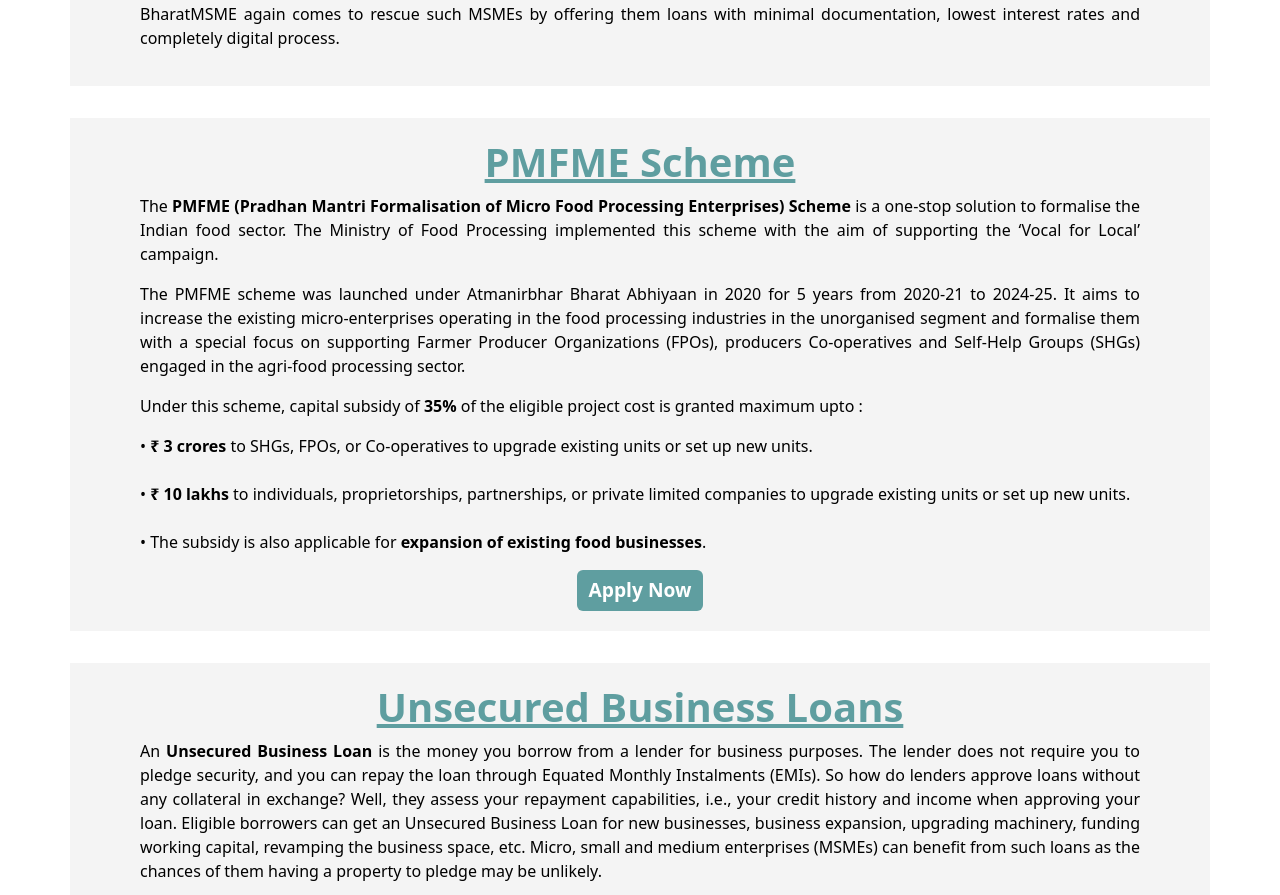
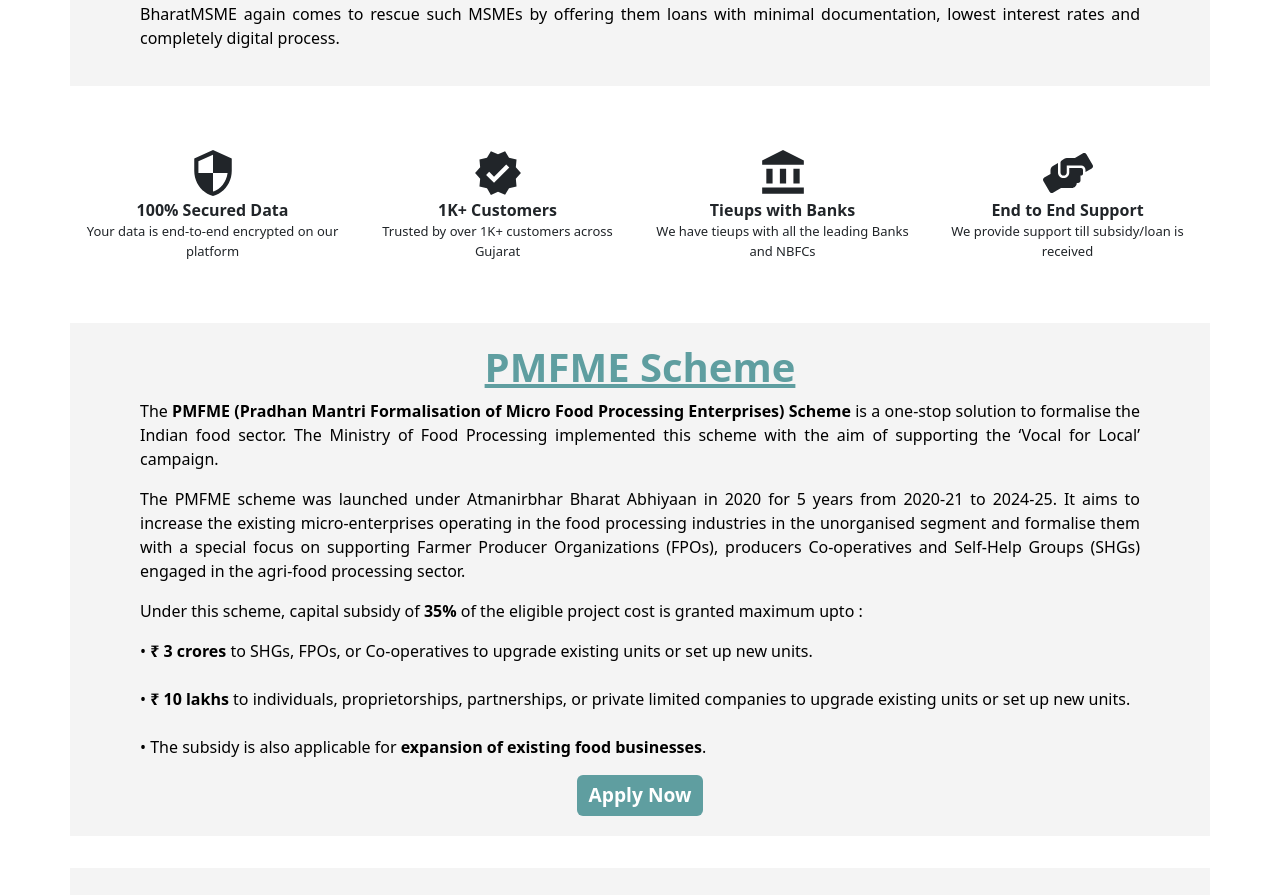
Before and after one commit to agarwalnishtha/BharatSMEFinalFrontend1, a React (Create React App) app: page / in a window 1280 px wide. Shown: the part 1080-1975 px from the top of the page. Built offline with nearby package versions, Linux system fonts and the light colour scheme.

Commit message:
content added

```diff
--- a/src/App.css
+++ b/src/App.css
@@ -199,3 +199,13 @@
   background-color: cadetblue !important; /* Specify the desired background color */
   color: white !important; /* Specify the desired text color */
 }
+
+.iconHeading
+{
+  font-size: medium;
+  font-weight: bold;
+}
+
+.iconContent{
+  font-size: small;
+}
--- a/src/App.js
+++ b/src/App.js
@@ -16,6 +16,10 @@
 import PhoneIcon from '@mui/icons-material/Phone';
 import EmailIcon from '@mui/icons-material/Email';
 import BusinessIcon from '@mui/icons-material/Business';
+import { FaHandsHelping } from "react-icons/fa";
+import SecurityIcon from '@mui/icons-material/Security';
+import VerifiedIcon from '@mui/icons-material/Verified';
+import AccountBalanceIcon from '@mui/icons-material/AccountBalance';
 
 function App() {
   //subsidy form
@@ -358,7 +362,7 @@
       <section id="about" className="text-center py-3 sections" >
         <div className="container aboutUs">
           <h2 className="sectionHeading">What We Do?</h2>
-          <div className="mx-auto" style={{ maxWidth: '1000px' , textAlign: 'justify'}}>
+          <div className="mx-auto" style={{ maxWidth: '1000px', textAlign: 'justify' }}>
             <p>
               At <span className='about'>BharatMSME</span>, we understand the struggles that Indian<span className='about'> MSMEs (Micro, Small and Medium enterprises) </span>face when it comes to availing subsidies given by State and Central governments. There is lack of awareness among these enterprises about various subsidies for which they are eligible and which can be availed easily.
             </p>
@@ -373,6 +377,32 @@
             </p>
             <p>BharatMSME again comes to rescue such MSMEs by offering them loans with minimal documentation, lowest interest rates and completely digital process.
             </p>
+          </div>
+        </div>
+      </section>
+      <section className="text-center py-3 sections" style={{margin: '30px'}} >
+        <div class="container text-center">
+          <div class="row">
+            <div class="col">
+              <SecurityIcon style={{ fontSize: '50px' }} />
+              <div className='iconHeading'>100% Secured Data</div>
+              <div className='iconContent'>Your data is end-to-end encrypted on our platform</div>
+            </div>
+            <div class="col">
+              <VerifiedIcon style={{ fontSize: '50px' }} />
+              <div className='iconHeading'>1K+ Customers</div>
+              <div className='iconContent'>Trusted by over 1K+ customers across Gujarat</div>
+            </div>
+            <div class="col">
+              <AccountBalanceIcon style={{ fontSize: '50px' }} />
+              <div className='iconHeading'>Tieups with Banks</div>
+              <div className='iconContent'>We have tieups with all the leading Banks and NBFCs</div>
+            </div>
+            <div class="col">
+              <FaHandsHelping style={{ fontSize: '50px' }} />
+              <div className='iconHeading'>End to End Support</div>
+              <div className='iconContent'>We provide support till subsidy/loan is received</div>
+            </div>
           </div>
         </div>
       </section>
@@ -394,7 +424,7 @@
               <br></br><br></br> •  The subsidy is also applicable for <span className='about'>expansion of existing food businesses</span>.
             </p>
           </div>
-          <Button variant="primary" className="buttons" onClick={handleSubsidyButtonClick} style={{position: 'relative', fontSize: 'larger', fontWeight: 'bolder'}}>
+          <Button variant="primary" className="buttons" onClick={handleSubsidyButtonClick} style={{ position: 'relative', fontSize: 'larger', fontWeight: 'bolder' }}>
             Apply Now
           </Button>
         </div>
@@ -426,7 +456,7 @@
             <br></br>
             <br></br> */}
           </div>
-          <Button variant="primary" className="buttons" onClick={handleLoanButtonClick} style={{position: 'relative', fontSize: 'larger', fontWeight: 'bolder'}}>
+          <Button variant="primary" className="buttons" onClick={handleLoanButtonClick} style={{ position: 'relative', fontSize: 'larger', fontWeight: 'bolder' }}>
             Apply Now
           </Button>
         </div>
@@ -453,7 +483,7 @@
             <br></br>
             <br></br>
           </div>
-          <Button variant="primary" className="buttons" onClick={handlePLoanButtonClick} style={{position: 'relative', fontSize: 'larger', fontWeight: 'bolder'}}>
+          <Button variant="primary" className="buttons" onClick={handlePLoanButtonClick} style={{ position: 'relative', fontSize: 'larger', fontWeight: 'bolder' }}>
             Apply Now
           </Button>
         </div>
@@ -462,11 +492,11 @@
       <section id="contact" className="text-center py-3 sections" >
         <div className="container">
           <h2 >Contact Us</h2>
-          <div className="mx-auto" style={{display: 'flex', justifyContent: 'center' }}>
-            <span style={{marginRight: '35px'}}>
+          <div className="mx-auto" style={{ display: 'flex', justifyContent: 'center' }}>
+            <span style={{ marginRight: '35px' }}>
               <PhoneIcon /> : <a href="tel:+918469878265" className='phone-link'>+91-8469878265</a> </span>
             {/* <br></br> */}
-            <span style={{marginRight: '35px'}}>
+            <span style={{ marginRight: '35px' }}>
               <EmailIcon /> : <a href="mail:Bharatmsmeofficial@gmail.com" className='phone-link'>Bharatmsmeofficial@gmail.com</a>
             </span>
             <span><BusinessIcon /> : <a href="mail:Bharatmsmeofficial@gmail.com" className='phone-link'>7, Prabhu Darshan Complex, Surat, Gujarat</a></span>
```
Lines whose indentation alone changed are shown as unchanged.
